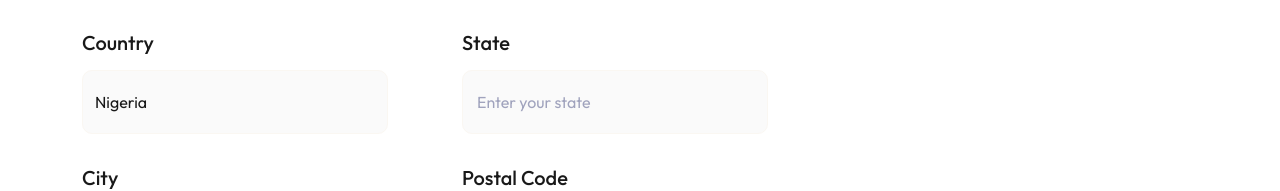
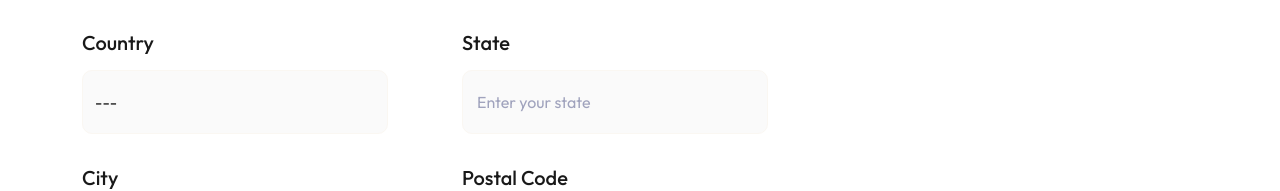
Before and after one commit to Ayodejioladimeji/dEkOR, a Next.js app: page /checkout in a window 1280 px wide. Shown: the part 722-913 px from the top of the page. Built offline with nearby package versions, Linux system fonts and the light colour scheme.

Commit message:
fixed checkout

```diff
--- a/src/pages/cart.tsx
+++ b/src/pages/cart.tsx
@@ -116,7 +116,7 @@ const Cart = (props: Props) => {
                           </div>
 
                           <div className="cart-content">
-                            <h4>{item?.title}</h4>
+                            <h4>{item?.name}</h4>
                             <h3>
                               ${formatMoney(Number(item.current_price[0]?.USD[0]) * item.quantity)}
                             </h3>
--- a/src/pages/checkout.tsx
+++ b/src/pages/checkout.tsx
@@ -6,8 +6,20 @@ import { useRouter } from "next/router";
 import { calculateTotal, formatMoney } from "@/utils/utils";
 import { DataContext } from "@/store/GlobalState";
 import SuccessModal from "@/common/modals/success";
+import cogoToast from "cogo-toast";
 
 interface Props {}
+
+const initialValues = {
+  fullname:"",
+  email:"",
+  phone:"",
+  address:"",
+  country:"",
+  state:"",
+  city:"",
+  postalCode:""
+}
 
 const Checkout = (props: Props) => {
   const router = useRouter();
@@ -15,6 +27,13 @@ const Checkout = (props: Props) => {
   const [amount, setAmount] = useState(80);
   const { state } = useContext(DataContext);
   const [showmodal, setShowmodal] = useState(false);
+  const [values, setValues] = useState(initialValues)
+
+  // handle change
+  const handleChange = (e) => {
+    const {name, value} = e.target
+    setValues({...values, [name]: value})
+  }
 
   // handle shipping
   const handleShipping = (item: string) => {
@@ -28,6 +47,10 @@ const Checkout = (props: Props) => {
 
   // handle submit
   const handleCheckout = () => {
+    console.log(values)
+    if(!values?.fullname || !values?.email || !values?.phone || !values.address || !values.country || !values.state || !values.city || !values.postalCode || values.country === "---"){
+      return cogoToast.error("Please provide all your shipping information in details")
+    }
     setShowmodal(true);
   };
 
@@ -44,49 +67,50 @@ const Checkout = (props: Props) => {
             <div className="col-12 col-12 col-lg-8">
               <div className="form-box">
                 <label>Full Name</label>
-                <input type="text" placeholder="Enter your fullname" />
+                <input type="text" placeholder="Enter your fullname" value={values.fullname} name="fullname" onChange={handleChange}/>
               </div>
 
               <div className="form-box">
                 <label>Email Address</label>
-                <input type="text" placeholder="Enter your email" />
+                <input type="text" placeholder="Enter your email" value={values.email} name="email" onChange={handleChange}/>
               </div>
 
               <div className="form-box">
                 <label>Phone Number</label>
-                <input type="text" placeholder="Enter your phone number" />
+                <input type="text" placeholder="Enter your phone number" value={values.phone} name="phone" onChange={handleChange}/>
               </div>
 
               <div className="form-box">
                 <label>Address</label>
-                <input type="text" placeholder="Enter your address" />
+                <input type="text" placeholder="Enter your address" value={values.address} name="address" onChange={handleChange}/>
               </div>
 
               <div className="row">
                 <div className="col-12 col-sm-6 col-md-6">
                   <div className="form-box">
                     <label>Country</label>
-                    <select className="form-select">
-                      <option>Nigeria</option>
+                    <select className="form-select" value={values.country} name="country" onChange={handleChange}>
+                      <option defaultValue="">---</option>
+                      <option value="nigeria">Nigeria</option>
                     </select>
                   </div>
                 </div>
                 <div className="col-12 col-sm-6 col-md-6">
                   <div className="form-box">
                     <label>State</label>
-                    <input type="text" placeholder="Enter your state" />
+                    <input type="text" placeholder="Enter your state" value={values.state} name="state" onChange={handleChange}/>
                   </div>
                 </div>
                 <div className="col-12 col-sm-6 col-md-6">
                   <div className="form-box">
                     <label>City</label>
-                    <input type="text" placeholder="Enter your city" />
+                    <input type="text" placeholder="Enter your city" value={values.city} name="city" onChange={handleChange}/>
                   </div>
                 </div>
                 <div className="col-12 col-sm-6 col-md-6">
                   <div className="form-box">
                     <label>Postal Code</label>
-                    <input type="text" placeholder="Enter your postal code" />
+                    <input type="text" placeholder="Enter your postal code" value={values.postalCode} name="postalCode" onChange={handleChange}/>
                   </div>
                 </div>
               </div>
--- a/src/styles/pages/__cart.scss
+++ b/src/styles/pages/__cart.scss
@@ -40,6 +40,7 @@
         border-radius: 20px;
         overflow: hidden;
         cursor: pointer;
+        border:1px solid $border-color;
 
         @media (max-width: 450px) {
           height: 130px;
```
